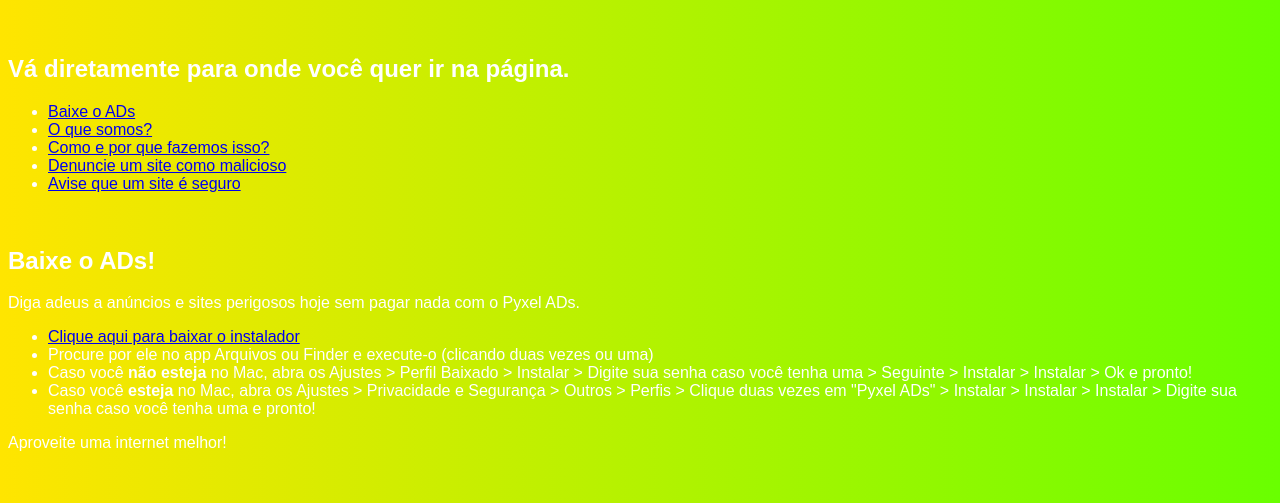
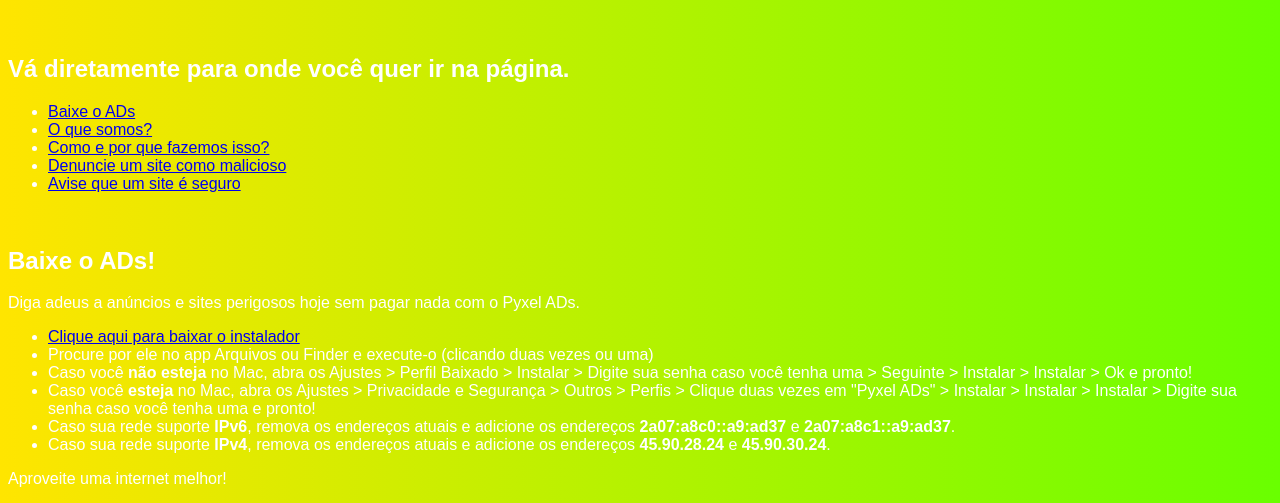
Before and after one commit to pyxelworld/ads, a plain HTML site: page index.html in a window 1280 px wide. Shown: the part 281-784 px from the top of the page. Drawn offline with Linux system fonts and the light colour scheme.

Commit message:
1.0 - Added option to add via IPv6 and IPv4

```diff
--- a/index.html
+++ b/index.html
@@ -32,6 +32,8 @@
         <li>Procure por ele no app Arquivos ou Finder e execute-o (clicando duas vezes ou uma)</li>
         <li>Caso você <b>não esteja</b> no Mac, abra os Ajustes > Perfil Baixado > Instalar > Digite sua senha caso você tenha uma > Seguinte > Instalar > Instalar > Ok e pronto!</li>
         <li>Caso você <b>esteja</b> no Mac, abra os Ajustes > Privacidade e Segurança > Outros > Perfis > Clique duas vezes em "Pyxel ADs" > Instalar > Instalar > Instalar > Digite sua senha caso você tenha uma e pronto!</li>
+        <li>Caso sua rede suporte <b>IPv6</b>, remova os endereços atuais e adicione os endereços <b>2a07:a8c0::a9:ad37</b> e <b>2a07:a8c1::a9:ad37</b>.</li>
+        <li>Caso sua rede suporte <b>IPv4</b>, remova os endereços atuais e adicione os endereços <b>45.90.28.24</b> e <b>45.90.30.24</b>.</li>
     </ul>
     <p>Aproveite uma internet melhor!</p>
     <br>
```
